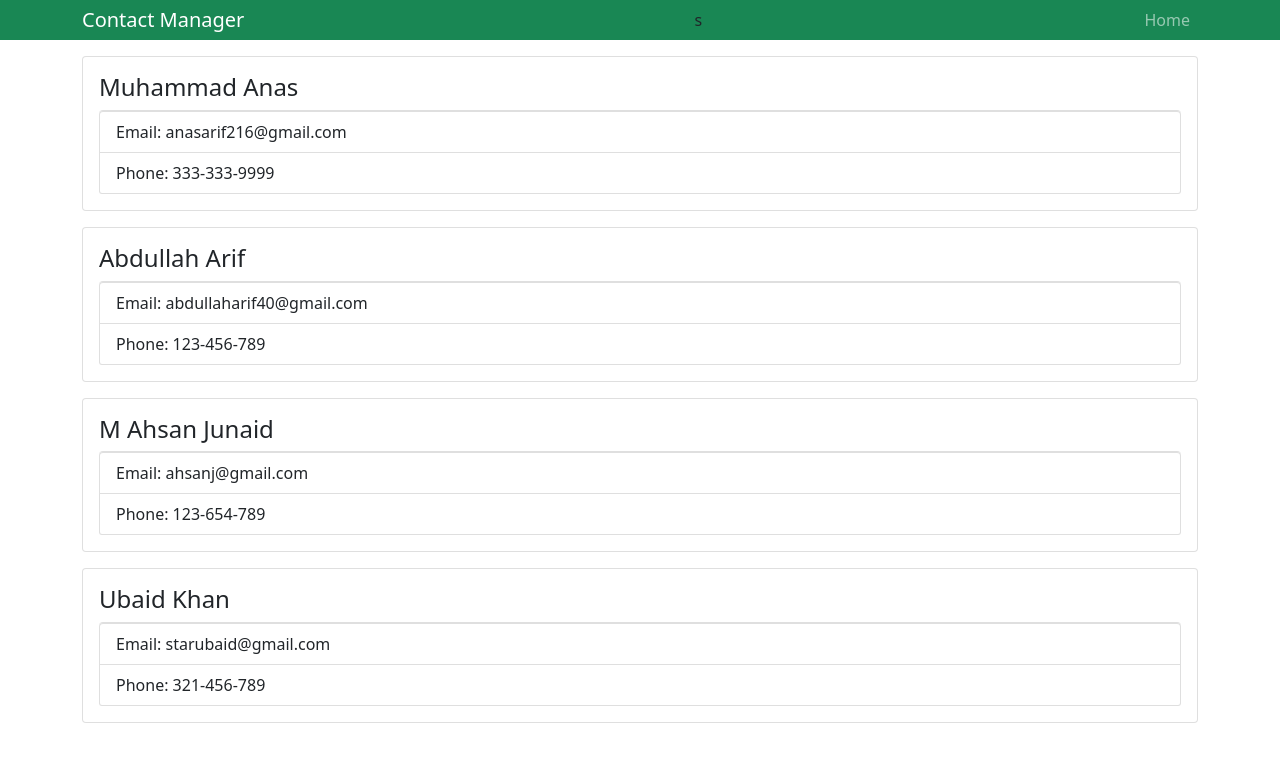
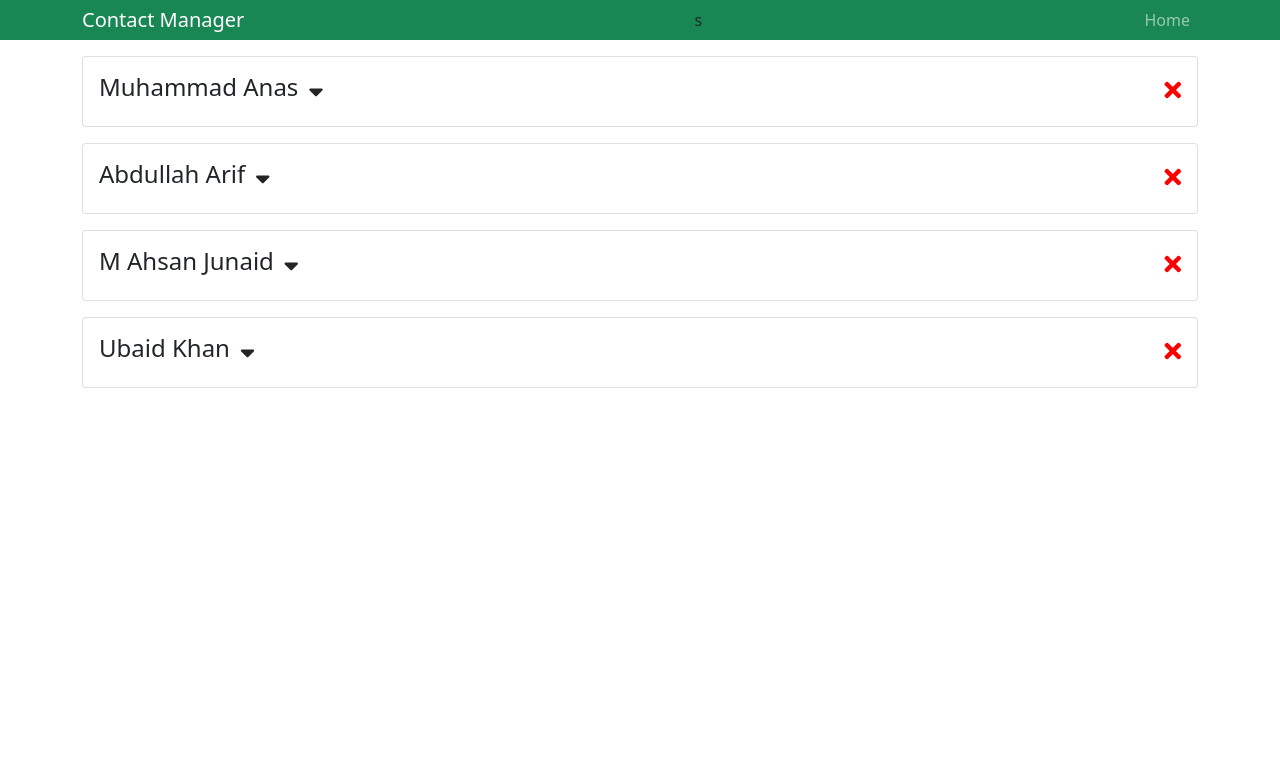
Before and after one commit to iAnas19/Contact-Manager, a React (Create React App) app: page / in a window 1280 px wide. Shown: the top 762 px of the page. Built offline with nearby package versions, Linux system fonts and the light colour scheme.

Commit message:
adding icons

```diff
--- a/public/index.html
+++ b/public/index.html
@@ -15,6 +15,7 @@
       user's mobile device or desktop. See https://developers.google.com/web/fundamentals/web-app-manifest/
     -->
     <link rel="manifest" href="%PUBLIC_URL%/manifest.json" />
+    <link rel="stylesheet" href="https://pro.fontawesome.com/releases/v5.10.0/css/all.css" integrity="sha384-AYmEC3Yw5cVb3ZcuHtOA93w35dYTsvhLPVnYs9eStHfGJvOvKxVfELGroGkvsg+p" crossorigin="anonymous"/>
     <!--
       Notice the use of %PUBLIC_URL% in the tags above.
       It will be replaced with the URL of the `public` folder during the build.
--- a/src/App.css
+++ b/src/App.css
@@ -1,3 +1,13 @@
 * {
   /* margin: 0; */
 }
+
+.drop-down {
+  color: #242424;
+  font-size: 20px;
+  padding-left: 10px;
+  cursor: pointer;
+}
+.cross {
+  padding-top: 5px;
+}
--- a/src/components/Contact.js
+++ b/src/components/Contact.js
@@ -2,16 +2,33 @@ import React, { Component } from 'react'
 import PropTypes from 'prop-types';
 
 class Contact extends Component {
+  state = {
+    showContactInfo: false
+  }
+
+
   render() {
     const { name, email, phone } = this.props.contact;
+    const { showContactInfo } = this.state
+
 
     return (
       <div className='card card-body mb-3'>
-        <h4>{name}</h4>
+        <h4  >{name}
+        <i onClick={() =>
+          this.setState({showContactInfo: !this.state.showContactInfo})}
+          className='drop-down fas fa-sort-down' style={{fontSize:'24px'}}/>
+
+          <i className='cross fas fa-times' style={{cursor:'pointer', float: 'right', color:'red'}} />
+          </h4>
+
+        {showContactInfo ? (
         <ul className='list-group'>
           <li className='list-group-item'>Email: {email}</li>
           <li className='list-group-item'>Phone: {phone}</li>
-        </ul>
+        </ul>) : null}
+
+
       </div>
     );
   }
--- a/src/components/Contacts.js
+++ b/src/components/Contacts.js
@@ -35,12 +35,12 @@ class Contacts extends Component {
   render() {
     const { contacts } = this.state;
     return (
-      <div>
+      <>
         {contacts.map(contact => (
         <Contact
         key= {contact.id}
         contact = {contact}/>))}
-      </div>
+      </>
     )
   }
 }
```
